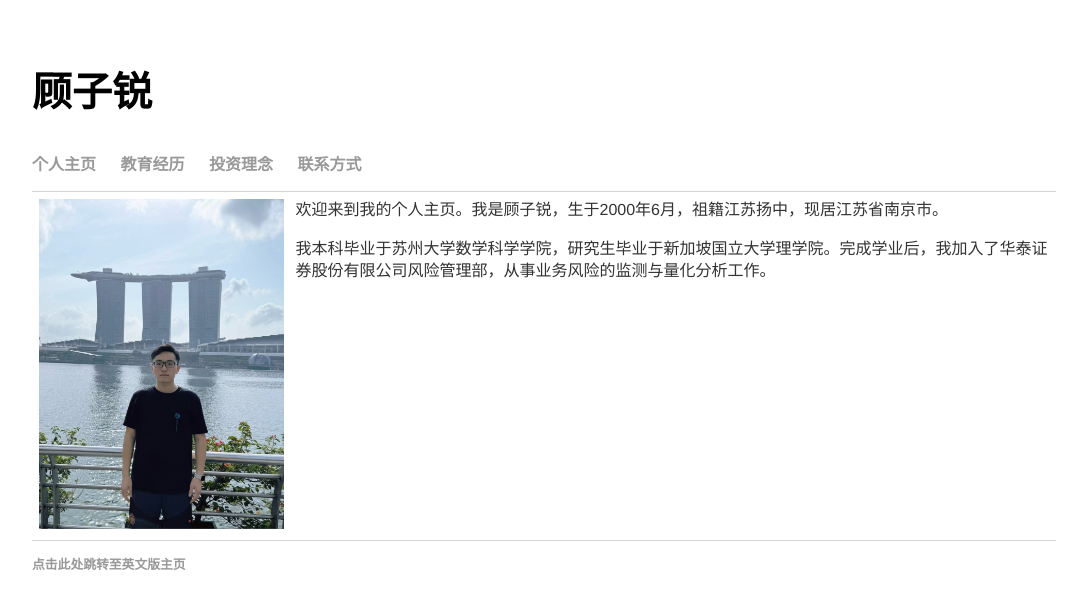
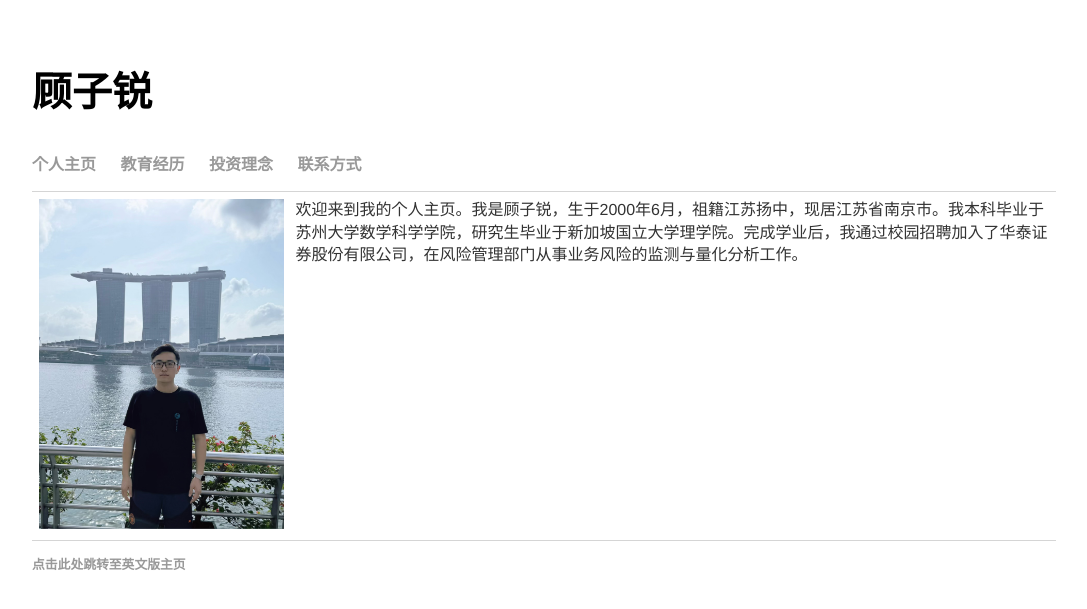
Before and after one commit to guzirui/guzirui.github.io, a Jekyll site: the page built from index.html, in a window 1280 px wide. Shown: the top 609 px of the page, without its empty margins (96-1183 px from the left). Built offline with Jekyll 4.4.1, drawn with Linux system fonts in a browser that asks for light colours.

Commit message:
Update index.html

```diff
--- a/index.html
+++ b/index.html
@@ -21,9 +21,7 @@ title: 顾子锐
     </td>
     <td>
       <div id="blurb">
-	<p>欢迎来到我的个人主页。我是顾子锐，生于2000年6月，祖籍江苏扬中，现居江苏省南京市。</p>
-
-	<p>我本科毕业于苏州大学数学科学学院，研究生毕业于新加坡国立大学理学院。完成学业后，我加入了华泰证券股份有限公司风险管理部，从事业务风险的监测与量化分析工作。</p>
+	<p>欢迎来到我的个人主页。我是顾子锐，生于2000年6月，祖籍江苏扬中，现居江苏省南京市。我本科毕业于苏州大学数学科学学院，研究生毕业于新加坡国立大学理学院。完成学业后，我通过校园招聘加入了华泰证券股份有限公司，在风险管理部门从事业务风险的监测与量化分析工作。</p>
 
 
 	      </div><!-- /.blurb -->
```
